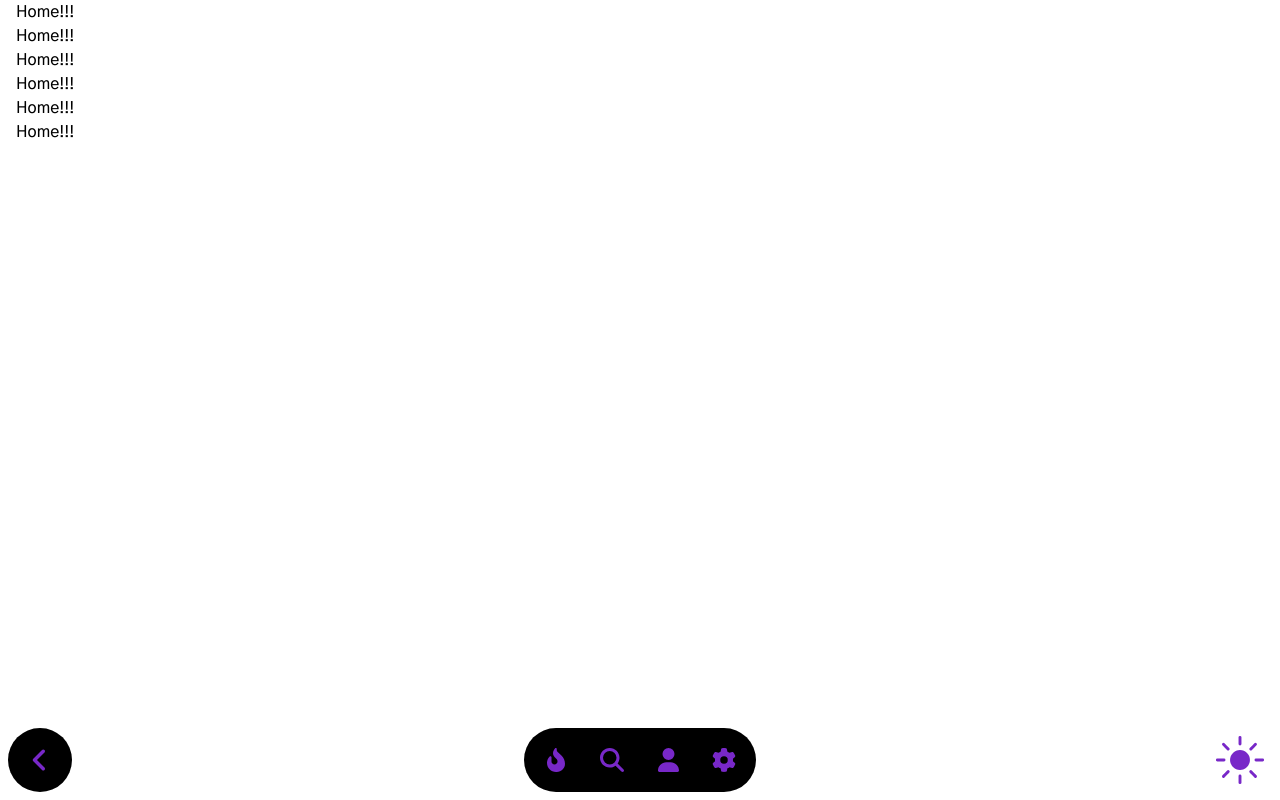
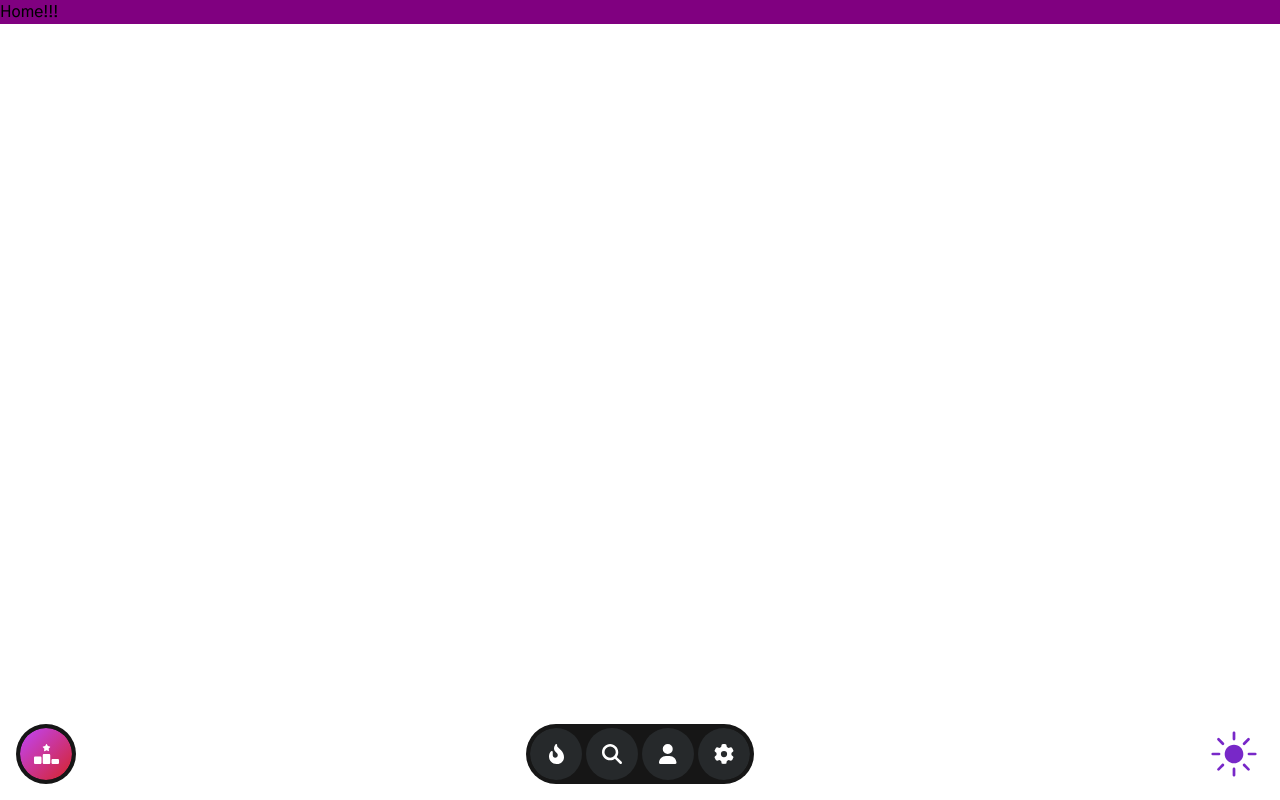
Before and after one commit to potionstory/colosseum, a Next.js app in the folder frontend/: page / in a window 1280 px wide. Built offline with nearby package versions, Linux system fonts and the light colour scheme.

Commit message:
[update] frontend: Layout / Header Component working

```diff
--- a/frontend/src/components/base/Header.tsx
+++ b/frontend/src/components/base/Header.tsx
@@ -14,6 +14,7 @@
 import Lottie, { LottieRef } from "lottie-react";
 import { styled } from "../../styles/stitches.config";
 import * as themeLottie from "../../lotties/theme.json";
+import * as dynamicNavItemLottie from "../../lotties/dynamicNavItem.json";
 
 const nav = [
   {
@@ -69,17 +70,53 @@
   return (
     <HeaderWrap>
       <HeaderInner>
-        <HeaderDynamicButton>
-          <FontAwesomeIcon icon={faAngleLeft} />
-        </HeaderDynamicButton>
+        <HeaderDynamicSwitch>
+          <HeaderDynamicSwitchInner>
+            <HeaderDynamicSwitchNavWrap>
+              <Lottie
+                animationData={dynamicNavItemLottie}
+                renderer="svg"
+                loop={true}
+                autoplay={true}
+                rendererSettings={{
+                  preserveAspectRatio: "xMidYMid meet",
+                }}
+                style={{
+                  position: "absolute",
+                  top: "0",
+                  left: "0",
+                  width: "100%",
+                  height: "100%",
+                }}
+              />
+              <HeaderDynamicSwitchNav>
+                {nav.map((item, index) => {
+                  const { id, icon } = item;
+
+                  return (
+                    <HeaderDynamicSwitchNavItem
+                      key={id}
+                      isActive={index === navIndex}
+                    >
+                      <FontAwesomeIcon icon={icon} />
+                    </HeaderDynamicSwitchNavItem>
+                  );
+                })}
+              </HeaderDynamicSwitchNav>
+            </HeaderDynamicSwitchNavWrap>
+            <HeaderDynamicSwitchPrev>
+              <FontAwesomeIcon icon={faAngleLeft} />
+            </HeaderDynamicSwitchPrev>
+          </HeaderDynamicSwitchInner>
+        </HeaderDynamicSwitch>
         <HeaderDynamicIsland>
-          <HeaderNavWrap>
-            <HeaderNavList>
+          <HeaderDynamicIslandNavWrap>
+            <HeaderNavDynamicIslandNavList>
               {nav.map((item, index) => {
                 const { id, path, icon } = item;
 
                 return (
-                  <HeaderNavItem
+                  <HeaderNavDynamicIslandNavItem
                     key={id}
                     order={
                       index === navIndex
@@ -89,16 +126,18 @@
                         : index - 1
                     }
                   >
-                    <HeaderNavItemButton onClick={() => setNavIndext(index)}>
+                    <HeaderNavDynamicIslandNavItemButton
+                      onClick={() => setNavIndext(index)}
+                    >
                       <Link href={path}>
                         <FontAwesomeIcon icon={icon} />
                       </Link>
-                    </HeaderNavItemButton>
-                  </HeaderNavItem>
+                    </HeaderNavDynamicIslandNavItemButton>
+                  </HeaderNavDynamicIslandNavItem>
                 );
               })}
-            </HeaderNavList>
-          </HeaderNavWrap>
+            </HeaderNavDynamicIslandNavList>
+          </HeaderDynamicIslandNavWrap>
         </HeaderDynamicIsland>
         <HeaderThemeButton onClick={onThemeHandler}>
           <Lottie
@@ -132,7 +171,7 @@
   bottom: 0,
   left: 0,
   width: "100%",
-  padding: 8,
+  padding: 16,
 });
 
 const HeaderInner = styled("div", {
@@ -142,26 +181,96 @@
   position: "relative",
   height: 48,
   "@sm": {
-    height: 64,
+    height: 60,
   },
 });
 
-const HeaderDynamicButton = styled("button", {
+const HeaderDynamicSwitch = styled("div", {
   display: "flex",
   justifyContent: "center",
   alignItems: "center",
-  borderRadius: "50%",
   width: 48,
   height: "100%",
+  padding: 4,
+  borderRadius: "50%",
   backgroundColor: "$theme-inverse",
+  "@sm": {
+    width: 60,
+  },
+});
+
+const HeaderDynamicSwitchInner = styled("div", {
+  flex: 1,
+  position: "relative",
+  overflow: "hidden",
+  borderRadius: "50%",
+  height: "100%",
+});
+
+const HeaderDynamicSwitchNavWrap = styled("div", {
+  display: "flex",
+  overflow: "hidden",
+  position: "absolute",
+  top: 0,
+  right: 0,
+  zIndex: 10,
+  width: "100%",
+  height: "100%",
+  borderRadius: "50%",
+  backgroundColor: "$theme-inverse",
+});
+
+const HeaderDynamicSwitchNav = styled("ul", {
+  flex: 1,
+  position: "relative",
+  height: "100%",
+});
+
+const HeaderDynamicSwitchNavItem = styled("li", {
+  display: "flex",
+  alignItems: "center",
+  justifyContent: "center",
+  position: "absolute",
+  top: 0,
+  right: "-100%",
+  zIndex: 0,
+  width: "100%",
+  height: "100%",
+  transition: "right 400ms cubic-bezier(0.4, 0, 0.2, 1)",
+  variants: {
+    isActive: {
+      true: {
+        right: 0,
+        zIndex: 10,
+      },
+    },
+  },
+  "& svg": {
+    zIndex: 10,
+    color: "$theme",
+    fontSize: 16,
+  },
+  "@sm": {
+    "& svg": {
+      fontSize: 20,
+    },
+  },
+});
+
+const HeaderDynamicSwitchPrev = styled("button", {
+  position: "absolute",
+  top: 0,
+  left: 0,
+  width: "100%",
+  height: "100%",
+  borderRadius: "50%",
   "& svg": {
     color: "$primary-main",
-    fontSize: 20,
+    fontSize: 16,
   },
   "@sm": {
-    width: 64,
     "& svg": {
-      fontSize: 28,
+      fontSize: 20,
     },
   },
 });
@@ -172,11 +281,11 @@
   width: 48,
   height: "100%",
   "@sm": {
-    width: 64,
+    width: 60,
   },
 });
 
-const HeaderNavWrap = styled("nav", {
+const HeaderDynamicIslandNavWrap = styled("nav", {
   position: "relative",
   borderRadius: 32,
   backgroundColor: "$theme-inverse",
@@ -189,25 +298,26 @@
   flex: 1,
 });
 
-const HeaderNavList = styled("ul", {
+const HeaderNavDynamicIslandNavList = styled("ul", {
   overflow: "hidden",
   position: "relative",
-  width: 160,
+  width: 172,
   height: "100%",
   borderRadius: 20,
   "@sm": {
-    width: 224,
-    borderRadius: 28,
+    width: 220,
+    borderRadius: 26,
   },
 });
 
-const HeaderNavItem = styled("li", {
+const HeaderNavDynamicIslandNavItem = styled("li", {
   position: "absolute",
   top: 0,
   zIndex: 0,
-  width: "25%",
+  width: "calc(25% - 3px)",
   height: "100%",
   borderRadius: "50%",
+  backgroundColor: "$neutral-inverse",
   transition: "left 400ms cubic-bezier(0.4, 0, 0.2, 1)",
   variants: {
     order: {
@@ -219,31 +329,31 @@
         left: 0,
       },
       "1": {
-        left: "25%",
+        left: "calc(25% + 1px)",
       },
       "2": {
-        left: "50%",
+        left: "calc(50% + 2px)",
       },
       "3": {
-        left: "75%",
+        left: "calc(75% + 3px)",
       },
     },
   },
 });
 
-const HeaderNavItemButton = styled("button", {
+const HeaderNavDynamicIslandNavItemButton = styled("button", {
   display: "flex",
   alignItems: "center",
   justifyContent: "center",
   width: "100%",
   height: "100%",
   "& svg": {
-    color: "$primary-main",
-    fontSize: 20,
+    color: "$theme",
+    fontSize: 16,
   },
   "@sm": {
     "& svg": {
-      fontSize: 24,
+      fontSize: 20,
     },
   },
 });
--- a/frontend/src/components/base/Layout.tsx
+++ b/frontend/src/components/base/Layout.tsx
@@ -1,7 +1,7 @@
 import React from "react";
 import type { NextPage } from "next";
-import { styled } from "@stitches/react";
 import Header from "./Header";
+import Main from "./Main";
 
 interface Props {
   children: React.ReactNode;
@@ -11,20 +11,9 @@
   return (
     <>
       <Header />
-      <Main>
-        {children}
-        {children}
-        {children}
-        {children}
-        {children}
-        {children}
-      </Main>
+      <Main child={children} />
     </>
   );
 };
 
 export default Layout;
-
-const Main = styled("main", {
-  padding: "0 1rem",
-});
--- /dev/null
+++ b/frontend/src/components/base/Main.tsx
@@ -0,0 +1,20 @@
+import React from "react";
+import type { NextComponentType } from "next";
+import { styled } from "../../styles/stitches.config";
+
+interface Props {
+  child: React.ReactNode;
+}
+
+const Main: NextComponentType<Props> = ({ child }) => {
+  return <MainWrap>{child}</MainWrap>;
+};
+
+export default Main;
+
+const MainWrap = styled("main", {
+  backgroundColor: "orange",
+  "@sm": {
+    backgroundColor: "purple",
+  },
+});
--- a/frontend/src/styles/globalStyles.ts
+++ b/frontend/src/styles/globalStyles.ts
@@ -27,6 +27,9 @@
     fontFamily: `'Gothic A1', -apple-system, BlinkMacSystemFont, Segoe UI, Roboto, Oxygen,
       Ubuntu, Cantarell, Fira Sans, Droid Sans, Helvetica Neue, sans-serif`,
   },
+  "#__next": {
+    height: "100%",
+  },
   "img, picture, video, canvas, svg": {
     maxWidth: "100%",
   },
--- a/frontend/src/styles/stitches.config.ts
+++ b/frontend/src/styles/stitches.config.ts
@@ -4,9 +4,9 @@
   theme: {
     colors: {
       theme: "#FFFFFF",
-      "theme-inverse": "#000000",
-      "neutral-main": "#687076",
-      "neutral-sub": "#F1F3F5",
+      "theme-inverse": "#161616",
+      neutral: "#687076",
+      "neutral-inverse": "#26292B",
       "primary-main": "#7828C8",
       "primary-sub": "#EADCF8",
       "secondary-main": "#0072F5",
@@ -29,10 +29,10 @@
 
 export const darkTheme = createTheme({
   colors: {
-    theme: "#000000",
+    theme: "#161616",
     "theme-inverse": "#FFFFFF",
-    "neutral-main": "#9BA1A6",
-    "neutral-sub": "#16181A",
+    neutral: "#9BA1A6",
+    "neutral-inverse": "#ECEDEE",
     "primary-main": "#9750DD",
     "primary-sub": "#1F0A33",
     "secondary-main": "#0072F5",
```
Also changed, not shown: frontend/src/lotties/dynamicNavItem.json (added, +1 -0 lines), frontend/src/lotties/theme.json (+1 -1 lines).
